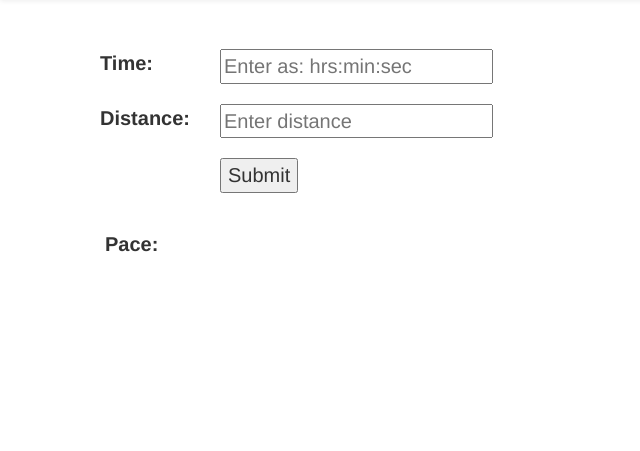
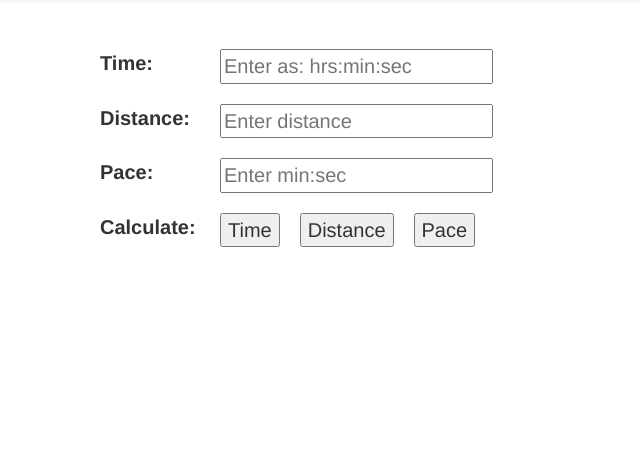
Before and after one commit to kevmarsden/simple-pace-calc, a PHP site: page / in a window 1280 px wide. Shown: the part 51-502 px from the top of the page, without its empty margins (0-640 px from the left). Run offline with PHP 8.4, Linux system fonts and the light colour scheme.

Commit message:
Add functionality to calculate distance and time

```diff
--- a/assets/css/style.css
+++ b/assets/css/style.css
@@ -158,3 +158,10 @@ code {
 		width: 80%;
 	}
  }
+
+ #paceEntry:focus,
+ #distanceEntry:focus,
+ #timeEntry:focus {
+    border: 2px orange solid;
+    background: rgb(231, 153, 153);
+}
--- a/assets/js/pace.js
+++ b/assets/js/pace.js
@@ -1,16 +1,16 @@
 function distanceConvert() {
 	// convert entry from dropdown menu into miles and return or return manual entry
+
+	var distanceEntry = document.getElementById( 'distanceEntry' ).value;
+
 	var distanceUnit;
-	var distanceEntry;
-
-	distanceEntry = document.getElementById( 'distanceEntry' ).value;
 
 	if ( distanceEntry.indexOf('k') != -1 || distanceEntry.indexOf( 'K' ) != -1 ) {
 		distanceUnit = 'k';
 	}
 
 	else if ( distanceEntry.indexOf( 'k' ) == -1 && distanceEntry.indexOf( 'eter' ) != -1 ) {
-		//if user enters 'meters' but not kilometers
+		// if user enters 'meters' but not kilometers
 		// used 'eter' to capture 'Meter', 'meter', 'Meters', 'meters'
 		distanceUnit = 'meters';
 	}
@@ -34,19 +34,18 @@ function distanceConvert() {
 
 	//regex to remove unit if entered.
 	//from stackoverflow.com/questions/1862130/strip-non-numeric-characters-from-string
-
-	distanceConversion = distanceEntry.replace( /[^\d.-]/g, '' );
+	distanceSanitize = distanceEntry.replace( /[^\d.-]/g, '' );
 
 	// prints vars in console log.  remove once app is stable
 	//console.log( "distanceEntry: " + distanceEntry + " distanceConversion: " + distanceConversion + "  Unit: " + distanceUnit );
 
-	distanceToMiles( distanceConversion, distanceUnit );
+	return convertDistanceToMiles( distanceSanitize, distanceUnit );
 
 }
 
-var distanceConversion;
+function convertDistanceToMiles(distance, unit) {
 
-function distanceToMiles(distance, unit) {
+	let distanceConversion = "";
 
 	if ( unit == 'k' ) {
 		distanceConversion = distance * 0.62137119;
@@ -71,18 +70,13 @@ function distanceToMiles(distance, unit) {
 	return distanceConversion;
 }
 
-var totalSeconds;
+function convertTimeToSeconds(timeEntry) {
 
-function paceFunction() {
+	let timeHours;
+	let timeMinutes;
+	let timeSeconds;
 
-	var timeEntry;
-	var timeHours;
-	var timeMinutes;
-	var timeSeconds;
-
-	timeEntry = document.getElementById( 'timeEntry' ).value;
-
-	var timeParts = timeEntry.split( ':' ); //split the time entry at the colons into an array
+	let timeParts = timeEntry.split( ':' ); //split the time entry at the colons into an array
 
 	if ( typeof timeParts[1] == 'undefined' ) {
 		// if no colons are entered, assume the number is minutes (might to need to readdress this assumption)
@@ -103,41 +97,99 @@ function paceFunction() {
 		timeHours = timeParts[0];
 		timeMinutes = timeParts[1];
 		timeSeconds = timeParts[2];
-		}
+	}
 
 	var hoursToSeconds = Number( timeHours === 0 ? 0 : ( timeHours * 60 * 60 ) );
 	var minutesToSeconds = Number(timeMinutes * 60);
 	var secondsToSeconds = Number(timeSeconds);
 	totalSeconds = Number( hoursToSeconds + minutesToSeconds + secondsToSeconds );
 
-	displayPace( totalSeconds );
-
-	// prints vars in console log.  remove once app is stable
-	//console.log( "Hours: " + hoursToSeconds + "  Min: " + minutesToSeconds + "  Sec: " + secondsToSeconds + "  Tot: "+ totalSeconds );
-
 	return totalSeconds;
 }
 
-var paceTotalSeconds;
-var paceResult;
+function distanceCalc() {
+	let timeEntry = document.getElementById( 'timeEntry' ).value;
+	let totalSeconds = convertTimeToSeconds(timeEntry);
 
-function displayPace(seconds){
+	let paceEntry = document.getElementById( 'paceEntry').value;
+	let paceSeconds = convertTimeToSeconds(paceEntry);
 
-	distanceConvert();
+	let distance = totalSeconds / paceSeconds;
+	displayDistance( distance );
+}
 
+function displayDistance(distance) {
+	if (isNaN(parseInt(distance))) {
+		distance = "<span class = 'rejection'>" + "Please reenter the time and pace" + "</span>";
+		document.getElementById('calc').innerHTML = "<label>Pace:</label><output>" + distance + "</output>";
+	}
+	else {
+		document.getElementById('distanceEntry').value = `${distance.toFixed(2)}`;
+		//Change focus state to the distance input field
+		document.getElementById('distanceEntry').focus();
+	}
+}
 
-	var paceMinutes = Math.floor(seconds / distanceConversion / 60);
-	var paceSeconds = Math.round(((seconds / distanceConversion / 60) % 1) * 60);
+function timeCalc() {
+	let distanceEntry = distanceConvert();
 
-	if (paceSeconds === 60) {
-		//if seconds rounds up to 60, add a minute and make seconds == '00'
-		paceMinutes = paceMinutes + 1;
-		paceSeconds = 0;
+	let paceEntry = document.getElementById( 'paceEntry').value;
+	let paceSeconds = convertTimeToSeconds(paceEntry);
+
+	totalTime = distanceEntry * paceSeconds;
+
+	if (totalTime > 3599) {
+		let hours = Math.floor(totalTime / 3600);
+		let minutes = Math.floor(((totalTime / 3600 ) % 1) * 60);
+		let seconds = Math.round(((totalTime / 60 ) % 1) * 60);
+		if (seconds === 60) {
+			//if seconds round up to 60, add a minute and make seconds == '00'
+			minutes = minutes + 1;
+			seconds = 0;
+		}
+		if (minutes === 60) {
+			//if minutes round up to 60, add an hour and make minutes == '00'
+			hours = hours +1;
+			minutes = 0;
+		}
+		totalTime = hours + ':' + (minutes < 10 ? '0' : '') + minutes + ':' + (seconds < 10 ? '0' : '') + seconds;
 	}
 
-	paceTotalSeconds = paceMinutes * 60 + paceSeconds;
+	else {
+		let minutes = Math.floor(totalTime / 60 );
+		let seconds = Math.round(((totalTime / 60 ) % 1) * 60);
+		if (seconds === 60) {
+			//if seconds round up to 60, add a minute and make seconds == '00'
+			minutes = minutes + 1;
+			seconds = 0;
+		}
+		totalTime = minutes + ':' + (seconds < 10 ? '0' : '') + seconds;
+	}
 
-	paceResult = paceMinutes + ':' + (paceSeconds < 10 ? '0' : '') + paceSeconds;
+	displayTime(totalTime);
+}
+
+function displayTime(time) {
+	if (isNaN(parseInt(time))) {
+		time = "<span class = 'rejection'>" + "Please reenter the distance and pace" + "</span>";
+		document.getElementById('calc').innerHTML = `<output> + ${time} + </output>`;
+	}
+	else {
+		document.getElementById('timeEntry').value = `${time}`;
+		//Change focus state to the time input field
+		document.getElementById('timeEntry').focus();
+	}
+}
+
+function paceCalc() {
+	let timeEntry = document.getElementById( 'timeEntry' ).value;
+	let totalSeconds = convertTimeToSeconds(timeEntry);
+	displayPace( totalSeconds );
+}
+
+function displayPace(seconds) {
+	console.log(seconds);
+	let paceResult = calculatePace(seconds);
 
 	// instead of form validation, this will catch most entries that won't work
 	if (paceResult === 'NaN' || paceResult === 'NaN:NaN' || paceResult === 'NaN:NaN:NaN' ||paceResult === 'Infinity:NaN') {
@@ -146,14 +198,43 @@ function displayPace(seconds){
 	}
 
 	else {
-	document.getElementById('calc').innerHTML = "<label>Pace:</label><output>" + paceResult + " minutes/mile" + "</output>" + "<div class = 'workout-pace'> <label></label><input type='button' value='Show Race Pace for Workouts' onclick='workoutFunction();'/> </div>";
+	//document.getElementById('calc').innerHTML = "<label>Pace:</label><output>" + paceResult + " minutes/mile" + "</output>" + "<div class = 'workout-pace'> <label></label><input type='button' value='Show Race Pace for Workouts' onclick='workoutFunction();'/> </div>";
+	document.getElementById('paceEntry').value = paceResult;
+	//Change focus state to the pace input field
+	document.getElementById('paceEntry').focus();
+	}
+}
+
+function calculatePaceMinutes(seconds) {
+	let distanceConversion = distanceConvert();
+	return Math.floor(seconds / distanceConversion / 60);
+}
+
+function calculatePaceSeconds(seconds) {
+	let distanceConversion = distanceConvert();
+	return Math.round(((seconds / distanceConversion / 60) % 1) * 60);
+}
+
+function calculatePace(seconds) {
+
+	let paceMinutes = calculatePaceMinutes(seconds);
+	let paceSeconds = calculatePaceSeconds(seconds);
+
+	if (paceSeconds === 60) {
+		//if seconds rounds up to 60, add a minute and make seconds == '00'
+		paceMinutes = paceMinutes + 1;
+		paceSeconds = 0;
 	}
 
- }
+	paceResult = paceMinutes + ':' + (paceSeconds < 10 ? '0' : '') + paceSeconds;
+
+	return paceResult;
+}
 
 function convertSecondstoMinutes(seconds) {
-		var timeMinutes = Math.floor(seconds / 60);
-		var timeSeconds = Math.round(((seconds / 60) % 1) * 60);
+
+		let timeMinutes = Math.floor(seconds / 60);
+		let timeSeconds = Math.round(((seconds / 60) % 1) * 60);
 
 		if (timeSeconds === 60) {
 		//if seconds rounds up to 60, add a minute and make seconds == '00'
@@ -165,63 +246,64 @@ function convertSecondstoMinutes(seconds) {
 		return totalTime;
 }
 
-
-function workoutFunction() {
+function workoutFunction(seconds) {
 	//TODO cleanup this function
 
-	var twoHundredMeters = Math.round(1600*paceTotalSeconds/1609.34/8);
+	let paceTotalSeconds = convertTimeToSeconds();
+	let paceResult = calculatePace(paceTotalSeconds);
+
+	let twoHundredMeters = Math.round(1600 * paceTotalSeconds / 1609.34 / 8);
 		if (twoHundredMeters > 90) {
 			twoHundredMeters = convertSecondstoMinutes(twoHundredMeters);
 		}
 
-	var threeHundredMeters = Math.round(1600*paceTotalSeconds/1609.34/5.33333);
+	let threeHundredMeters = Math.round(1600 * paceTotalSeconds / 1609.34 / 5.33333);
 		if (threeHundredMeters > 90) {
 			threeHundredMeters = convertSecondstoMinutes(threeHundredMeters);
 		}
 
-	var fourHundredMeters = Math.round(1600*paceTotalSeconds/1609.34/4);
+	let fourHundredMeters = Math.round( 1600 * paceTotalSeconds / 1609.34 / 4);
 		if (fourHundredMeters > 90) {
 			fourHundredMeters = convertSecondstoMinutes(fourHundredMeters);
 		}
 
-	var sixHundredMeters = Math.round(1600*paceTotalSeconds/1609.34/16*6);
+	let sixHundredMeters = Math.round(1600 * paceTotalSeconds / 1609.34 / 16 * 6);
 		if (sixHundredMeters > 90) {
 			sixHundredMeters = convertSecondstoMinutes(sixHundredMeters);
 		}
 
-	var eightHundredMeters = Math.round(1600*paceTotalSeconds/1609.34/2);
+	let eightHundredMeters = Math.round(1600 * paceTotalSeconds / 1609.34 / 2);
 		if (eightHundredMeters > 90) {
 			eightHundredMeters = convertSecondstoMinutes(eightHundredMeters);
 		}
 
-	var oneThousandMeters = Math.round(1600*paceTotalSeconds/1609.34/16*10);
+	let oneThousandMeters = Math.round(1600 * paceTotalSeconds / 1609.34 / 16 * 10);
 		if (oneThousandMeters  > 90) {
 			oneThousandMeters  = convertSecondstoMinutes(oneThousandMeters );
 		}
 
-	var twelveHundredMeters = Math.round(1600*paceTotalSeconds/1609.34/16*12);
+	let twelveHundredMeters = Math.round(1600 * paceTotalSeconds / 1609.34 / 16 * 12);
 		if (twelveHundredMeters > 90) {
 			twelveHundredMeters = convertSecondstoMinutes(twelveHundredMeters);
 		}
 
-	var sixteenHundredMeters = Math.round(1600*paceTotalSeconds/1609.34/16*16);
+	let sixteenHundredMeters = Math.round(1600 * paceTotalSeconds / 1609.34 / 16 * 16);
 		if (sixteenHundredMeters > 90) {
 			sixteenHundredMeters = convertSecondstoMinutes(sixteenHundredMeters);
 		}
 
-
-	var workoutPaces = "<table class='table workout'>"+
-							"<caption>Race Pace for Workouts</caption>"+
-							"<th>Distance (meters)</th><th>Time</th>"+
-							"<tr><td class = 'table-distance'>200</td><td>" + twoHundredMeters + "</td></tr>"+
-							"<tr><td class = 'table-distance'>300</td><td>" + threeHundredMeters + "</td></tr>"+
-							"<tr><td class = 'table-distance'>400</td><td>" + fourHundredMeters + " </td></tr>"+
-							"<tr><td class = 'table-distance'>600</td><td>" + sixHundredMeters + " </td></tr>"+
-							"<tr><td class = 'table-distance'>800</td><td>" + eightHundredMeters + " </td></tr>"+
-							"<tr><td class = 'table-distance'>1000</td><td>" + oneThousandMeters + " </td></tr>"+
-							"<tr><td class = 'table-distance'>1200</td><td>" + twelveHundredMeters + " </td></tr>"+
-							"<tr><td class = 'table-distance'>1600</td><td>" + sixteenHundredMeters + " </td></tr>"+
-							"</table>";
+	let workoutPaces = `<table class='table workout'>
+							<caption>Race Pace for Track Workouts</caption>
+							<th>Distance (meters)</th><th>Time (min:sec)</th>
+							<tr><td class = 'table-distance'>200</td><td>${twoHundredMeters}</td></tr>
+							<tr><td class = 'table-distance'>300</td><td>${threeHundredMeters}</td></tr>
+							<tr><td class = 'table-distance'>400</td><td>${fourHundredMeters} </td></tr>
+							<tr><td class = 'table-distance'>600</td><td>${sixHundredMeters}</td></tr>
+							<tr><td class = 'table-distance'>800</td><td>${eightHundredMeters}</td></tr>
+							<tr><td class = 'table-distance'>1000</td><td>${oneThousandMeters}</td></tr>
+							<tr><td class = 'table-distance'>1200</td><td>${twelveHundredMeters}</td></tr>
+							<tr><td class = 'table-distance'>1600</td><td>${sixteenHundredMeters}</td></tr>
+						</table>`;
 
 	document.getElementById('calc').innerHTML = "<label>Pace:</label><output>"  + paceResult + " minutes/mile" + "</output>" + "<div class = 'workout-pace'><p>" + workoutPaces +"</p></div>";
 }
--- a/index.html
+++ b/index.html
@@ -2,144 +2,154 @@
 <html lang="en">
 
 <head>
-
-		<meta charset="utf-8">
-		<meta name="viewport" content="width=device-width, initial-scale=1">
-		<meta http-equiv="Cache-control" content="public">
+    <meta charset="utf-8" />
+    <meta name="viewport" content="width=device-width, initial-scale=1" />
+    <meta http-equiv="Cache-control" content="public" />
 
     <title>Simple Pace Calculator - Running</title>
-		<meta name = "description" content = "Once you enter your running time and distance, the simple pace calculator will output the running pace in minutes per mile">
+    <meta name="description"
+        content="Once you enter your running time and distance, the simple pace calculator will output the running pace in minutes per mile" />
 
     <link rel="shortcut icon" type="image/x-icon" href="favicon.ico" />
 
-		<link rel='stylesheet' href='assets/css/style.css'>
+    <link rel="stylesheet" href="./assets/css/style.css" />
 
-		<script async language="javascript" type="text/javascript" src="assets/js/pace.min.js"></script>
+    <script async language="javascript" type="text/javascript" src="./assets/js/pace.js"></script>
 
     <!-- Bootstrap CSS and theme -->
-		<link rel="stylesheet" href='assets/css/bootstrap.min.css'>
+    <link rel="stylesheet" href="./assets/css/bootstrap.min.css" />
 
-		<script
-			  src="https://code.jquery.com/jquery-3.3.1.min.js"
-			  integrity="sha256-FgpCb/KJQlLNfOu91ta32o/NMZxltwRo8QtmkMRdAu8="
-			  crossorigin="anonymous"></script>
+    <script src="https://code.jquery.com/jquery-3.3.1.min.js"
+        integrity="sha256-FgpCb/KJQlLNfOu91ta32o/NMZxltwRo8QtmkMRdAu8=" crossorigin="anonymous"></script>
 
     <!-- Latest compiled and minified JavaScript -->
-		<script async src="assets/js/bootstrap.min.js"></script>
-
+    <script async src="./assets/js/bootstrap.min.js"></script>
 
     <!-- Google Analytics script -->
     <script>
-		  (function(i,s,o,g,r,a,m){i['GoogleAnalyticsObject']=r;i[r]=i[r]||function(){
-		  (i[r].q=i[r].q||[]).push(arguments)},i[r].l=1*new Date();a=s.createElement(o),
-		  m=s.getElementsByTagName(o)[0];a.async=1;a.src=g;m.parentNode.insertBefore(a,m)
-		  })(window,document,'script','//www.google-analytics.com/analytics.js','ga');
+        (function (i, s, o, g, r, a, m) {
+            i["GoogleAnalyticsObject"] = r;
+            (i[r] =
+                i[r] ||
+                function () {
+                    (i[r].q = i[r].q || []).push(arguments);
+                }),
+                (i[r].l = 1 * new Date());
+            (a = s.createElement(o)), (m = s.getElementsByTagName(o)[0]);
+            a.async = 1;
+            a.src = g;
+            m.parentNode.insertBefore(a, m);
+        })(
+            window,
+            document,
+            "script",
+            "//www.google-analytics.com/analytics.js",
+            "ga"
+        );
 
-		  ga('create', 'UA-12018723-17', 'auto');
-		  ga('send', 'pageview');
+        ga("create", "UA-12018723-17", "auto");
+        ga("send", "pageview");
     </script>
-
 </head>
 
 <body>
-
     <!-- Bootstrap fixed navbar -->
     <nav class="navbar navbar-default navbar-fixed-top">
-
-
         <div class="container fake">
-
             <div class="navbar-header">
-
-	          <button type="button" class="navbar-toggle collapsed" data-toggle="collapse" data-target="#navbar" aria-expanded="false" aria-controls="navbar">
-
+                <button type="button" class="navbar-toggle collapsed" data-toggle="collapse" data-target="#navbar"
+                    aria-expanded="false" aria-controls="navbar">
                     <span class="sr-only">Toggle navigation</span>
                     <span class="icon-bar"></span>
                     <span class="icon-bar"></span>
                     <span class="icon-bar"></span>
-
                 </button>
 
                 <a class="navbar-brand" href="https://simplepacecalc.com">Simple Pace Calculator</a>
-
             </div>
 
             <div id="navbar" class="collapse navbar-collapse">
-
                 <ul class="nav navbar-nav">
-
-							<li class="active"><a href="https://simplepacecalc.com">Home</a></li>
+                    <li class="active">
+                        <a href="https://simplepacecalc.com">Home</a>
+                    </li>
 
                     <li><a href="help.html">Help</a></li>
-
                 </ul>
-
-	    	</div><!--.nav-collapse -->
-
-	    </div><!-- .container -->
-
+            </div>
+            <!--.nav-collapse -->
+        </div>
+        <!-- .container -->
     </nav>
 
     <!-- Bootstrap page content -->
     <div class="container">
-
-	    	<div class="page-header">
-
-	    	</div> <!-- end page-header div -->
+        <div class="page-header"></div>
+        <!-- end page-header div -->
 
         <form>
-					<div class = "form">
+            <div class="form">
+                <label>Time:</label>
+                <input name="timeEntry" type="text" maxlength="10" id="timeEntry" class="timeEntry"
+                    placeholder="Enter as: hrs:min:sec" pattern="\d:" />
 
-						<label>Time:</label> <input name="timeEntry" type="text" maxlength="10" id="timeEntry"
-						class="timeEntry" placeholder="Enter as: hrs:min:sec" pattern="\d:"/>
-
-						<label>Distance:</label> <input name="distanceEntry" type="text" maxlength="15" id="distanceEntry"
-						class="distanceEntry" list="distanceDropMenu" placeholder="Enter distance"/>
+                <label>Distance:</label>
+                <input name="distanceEntry" type="text" maxlength="15" id="distanceEntry" class="distanceEntry"
+                    list="distanceDropMenu" placeholder="Enter distance" />
                 <datalist id="distanceDropMenu">
                     <option>3 miles</option>
-							<option>5k</option> <!-- value = 3.10686 -->
-							<option>8k</option> <!-- value = 4.97097 -->
-							<option>10k</option> <!-- value = 6.21371 -->
-							<option>15k</option> <!-- value = 9.32057 -->
-							<option>10 miles</option><!-- value = 10 -->
+                    <option>5k</option>
+                    <!-- value = 3.10686 -->
+                    <option>8k</option>
+                    <!-- value = 4.97097 -->
+                    <option>10k</option>
+                    <!-- value = 6.21371 -->
+                    <option>15k</option>
+                    <!-- value = 9.32057 -->
+                    <option>10 miles</option>
+                    <!-- value = 10 -->
                     <option>Half Marathon</option>
-							<option>Marathon</option> <!-- value = 26.21875 -->
-							<option>50k</option> <!-- value = 31.0686 -->
-							<option>50 miles</option> <!-- value = 50 -->
-							<option>100k</option> <!-- value = 62.1371 -->
-							<option>100 miles</option> <!-- value = 100 -->
+                    <option>Marathon</option>
+                    <!-- value = 26.21875 -->
+                    <option>50k</option>
+                    <!-- value = 31.0686 -->
+                    <option>50 miles</option>
+                    <!-- value = 50 -->
+                    <option>100k</option>
+                    <!-- value = 62.1371 -->
+                    <option>100 miles</option>
+                    <!-- value = 100 -->
                 </datalist>
 
-						<label></label><input type="button" value="Submit" onclick="paceFunction();"/>
+                <label>Pace:</label>
+                <input name="paceEntry" type="text" maxlength="10" id="paceEntry" class="passEntry"
+                    placeholder="Enter min:sec" />
 
-						<div id = "calc">
+                <label>Calculate:</label>
+                <input type="button" value="Time" onclick="timeCalc();" />
+                <input type="button" value="Distance" onclick="distanceCalc();" />
+                <input type="button" value="Pace" onclick="paceCalc();" />
 
-							<label>Pace:</label>
-
+                <div id="calc">
+                    <label></label>
                     <script>
                         document.write("");
                     </script>
-
                 </div>
-
-					</div> <!-- .form-->
-
+            </div>
+            <!-- .form-->
         </form>
-
-	    </div> <!-- .container-->
-
+    </div>
+    <!-- .container-->
 
     <!-- Bootstrap fixed footer -->
     <footer class="footer">
-
         <div class="container">
-
-				<p class="text-muted">Created by <a href='https://kmarsden.com'>Kevin Marsden</a></p>
-
+            <p class="text-muted">
+                Created by <a href="https://kmarsden.com">Kevin Marsden</a>
+            </p>
         </div>
-
     </footer>
-
 </body>
 
 </html>
```
Also changed, not shown: assets/js/workout-pace.js (added). Lines whose indentation alone changed are shown as unchanged.
